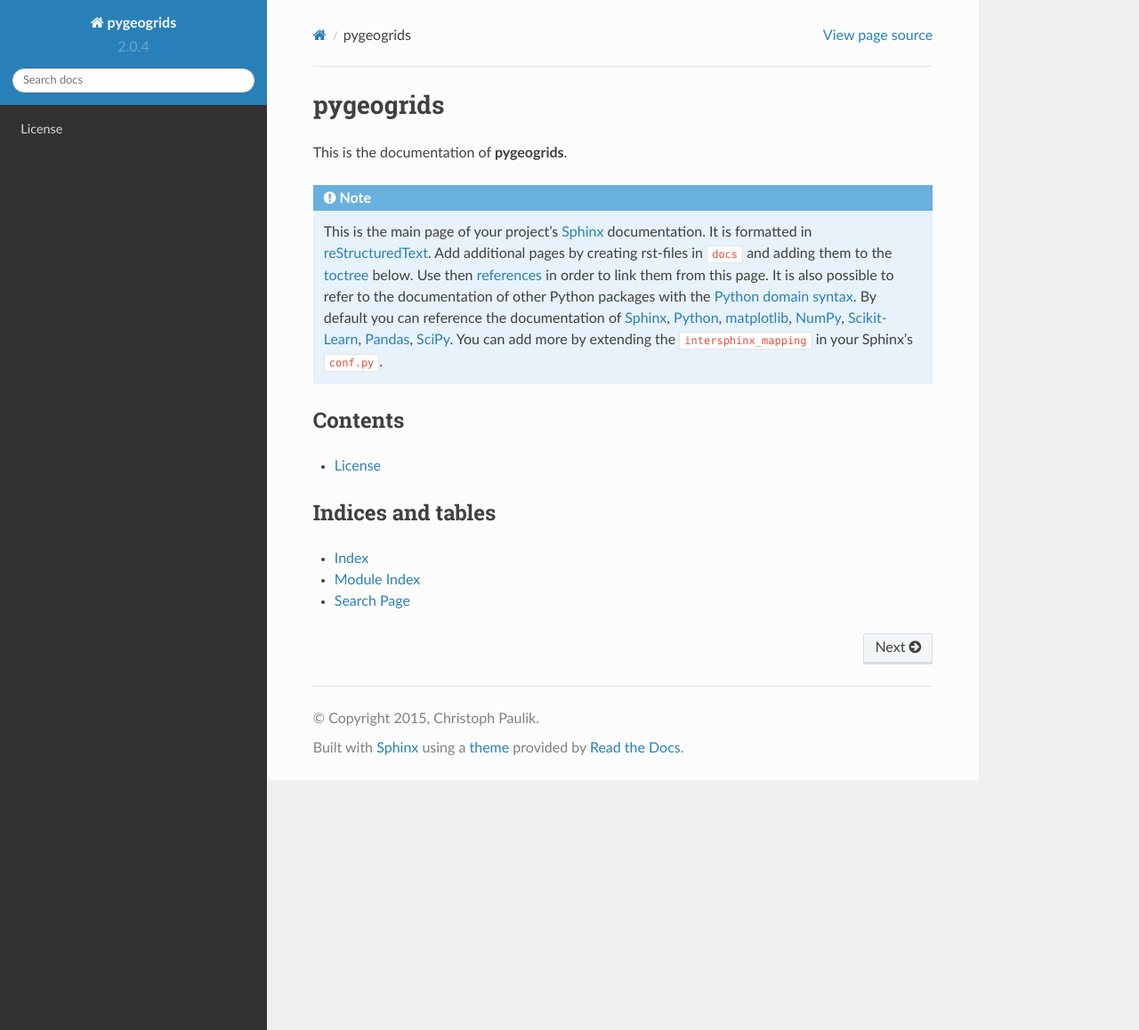
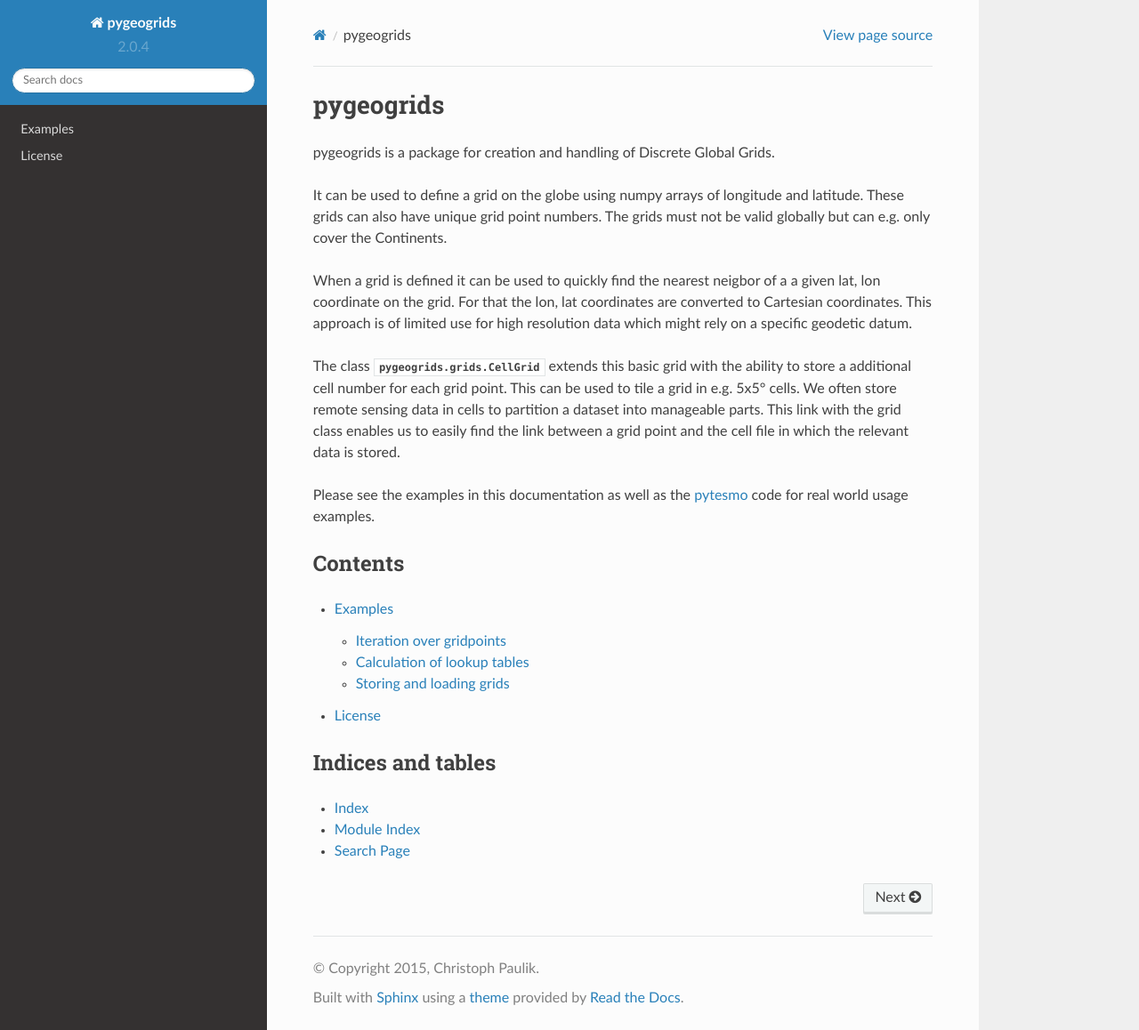
Before and after one commit to TUW-GEO/pygeogrids, a Sphinx documentation site: the page built from docs/index.rst, in a window 1280 px wide and 1158 px high. Shown: the whole window at 89% size. Built offline with Sphinx 7.4.7 and the Read the Docs theme 2.0.0, drawn with Linux system fonts in a browser that asks for light colours; formulas are drawn with MathJax 3; pages that are not in the unit, such as notebooks, are missing from menus; the version number is read from the project's files by our own code.

Commit message:
add basic content and examples to documentation

```diff
--- a/docs/authors.rst
+++ /dev/null
@@ -1 +0,0 @@
-.. include:: ../AUTHORS.rst
--- a/docs/index.rst
+++ b/docs/index.rst
@@ -2,27 +2,29 @@
 pygeogrids
 ==========
 
-This is the documentation of **pygeogrids**.
 
-.. note::
+pygeogrids is a package for creation and handling of Discrete Global Grids.
 
-    This is the main page of your project's `Sphinx <http://sphinx-doc.org/>`_
-    documentation. It is formatted in `reStructuredText
-    <http://sphinx-doc.org/rest.html>`__. Add additional pages by creating
-    rst-files in ``docs`` and adding them to the `toctree
-    <http://sphinx-doc.org/markup/toctree.html>`_ below. Use then
-    `references <http://sphinx-doc.org/markup/inline.html>`__ in order to link
-    them from this page. It is also possible to refer to the documentation of
-    other Python packages with the `Python domain syntax
-    <http://sphinx-doc.org/domains.html#the-python-domain>`__. By default you
-    can reference the documentation of `Sphinx <http://sphinx.pocoo.org>`__,
-    `Python <http://docs.python.org/>`__, `matplotlib
-    <http://matplotlib.sourceforge.net>`__, `NumPy
-    <http://docs.scipy.org/doc/numpy>`__, `Scikit-Learn
-    <http://scikit-learn.org/stable>`__, `Pandas
-    <http://pandas.pydata.org/pandas-docs/stable>`__, `SciPy
-    <http://docs.scipy.org/doc/scipy/reference/>`__. You can add more by
-    extending the ``intersphinx_mapping`` in your Sphinx's ``conf.py``.
+It can be used to define a grid on the globe using numpy arrays of longitude and
+latitude.  These grids can also have unique grid point numbers. The grids must
+not be valid globally but can e.g. only cover the Continents.
+
+When a grid is defined it can be used to quickly find the nearest neigbor of a a
+given lat, lon coordinate on the grid. For that the lon, lat coordinates are
+converted to Cartesian coordinates. This approach is of limited use for high
+resolution data which might rely on a specific geodetic datum.
+
+The class :class:`pygeogrids.grids.CellGrid` extends this basic grid with the
+ability to store a additional cell number for each grid point. This can be used
+to tile a grid in e.g. 5x5° cells. We often store remote sensing data in cells
+to partition a dataset into manageable parts. This link with the grid class
+enables us to easily find the link between a grid point and the cell file in
+which the relevant data is stored.
+
+Please see the examples in this documentation as well as the `pytesmo
+<https://github.com/TUW-GEO/pytesmo>`_ code for real world usage examples.
+
+
 
 Contents
 ========
@@ -30,8 +32,8 @@ Contents
 .. toctree::
    :maxdepth: 2
 
+   Creating and working with grid objects.rst
    License <license>
-   Authors <authors>
    Module Reference <_rst/modules>
 
 
```
Also changed, not shown: docs/Creating and working with grid objects.rst (added, +204 -0 lines), docs/Creating and working with grid objects.ipynb (added).
